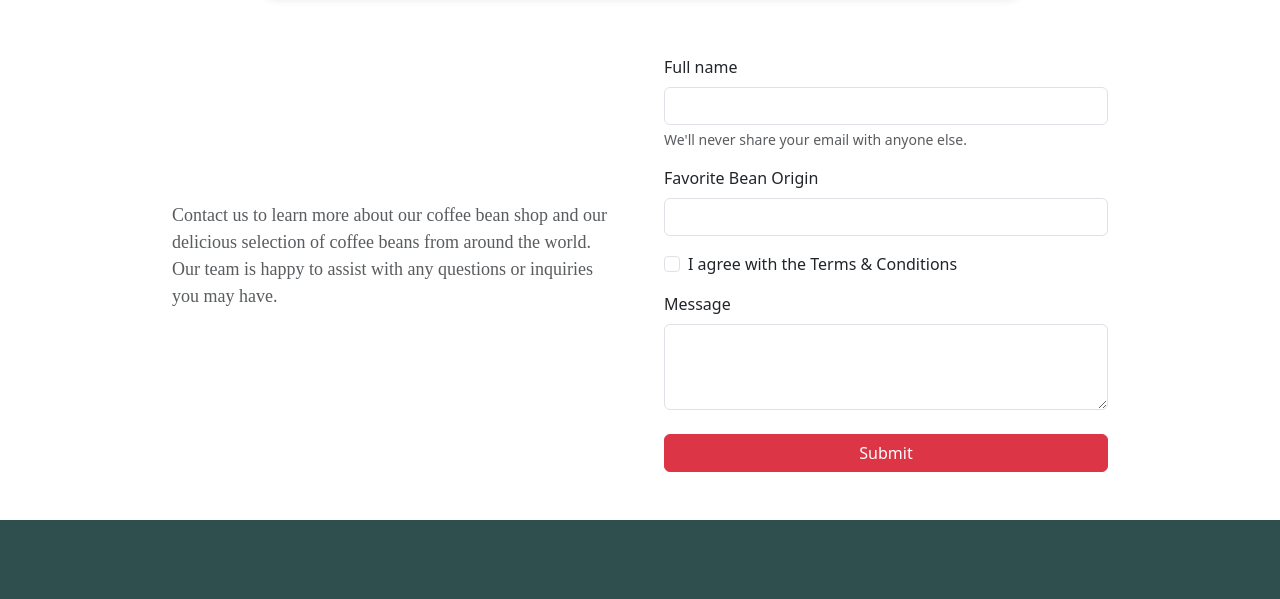
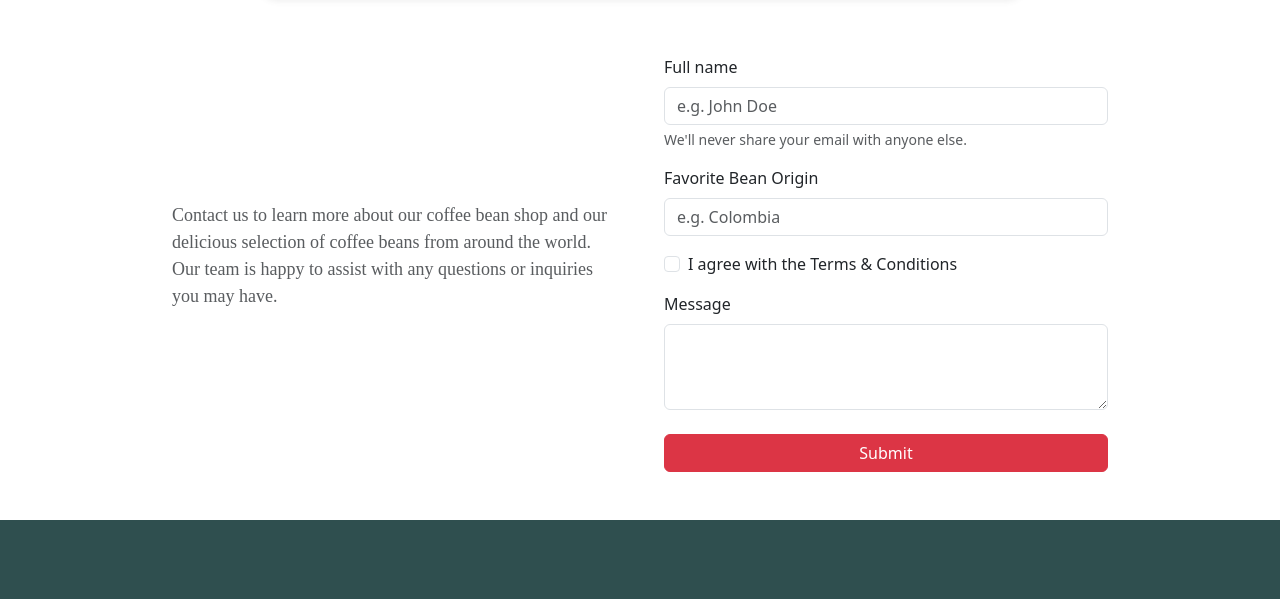
Before and after one commit to Andruueu/coffeebean-test-23.01, a plain HTML site: page contact_bs.html in a window 1280 px wide. Shown: the part 65-664 px from the top of the page. Drawn offline with nearby package versions, Linux system fonts and the light colour scheme.

Commit message:
added e.g. in contact page

```diff
--- a/contact_bs.html
+++ b/contact_bs.html
@@ -80,6 +80,7 @@
                 class="form-control"
                 id="exampleInputEmail1"
                 aria-describedby="emailHelp"
+                placeholder="e.g. John Doe"
               />
               <div id="emailHelp" class="form-text">
                 We'll never share your email with anyone else.
@@ -93,6 +94,7 @@
                 type="password"
                 class="form-control"
                 id="exampleInputPassword1"
+                placeholder="e.g. Colombia"
               />
             </div>
             <div class="mb-3 form-check">
```
